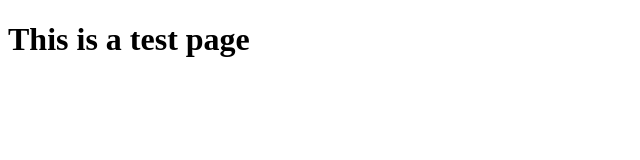
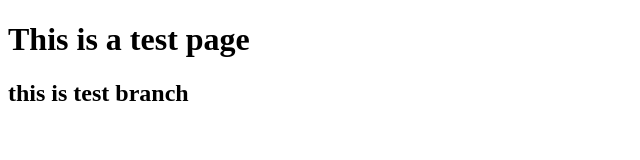
Before and after one commit to siddhijoshi/webtest01, a plain HTML site: page index.html in a window 1280 px wide. Shown: the whole page, without its empty margins (0-640 px from the left). Drawn offline with Linux system fonts and the light colour scheme.

Commit message:
added content

```diff
--- a/index.html
+++ b/index.html
@@ -1,4 +1,5 @@
 <!DOCTYPE html>
 <html>
     <h1>This is a test page</h1>
+    <h2>this is test branch</h2>
 </html>
```
